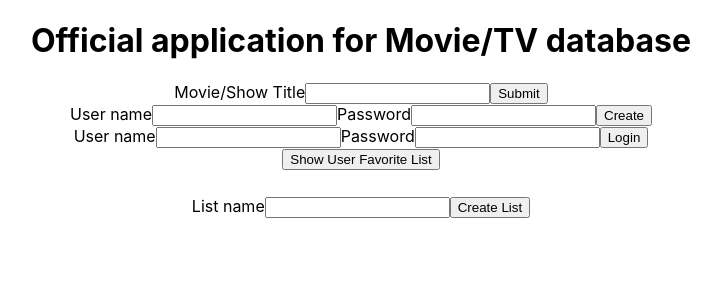
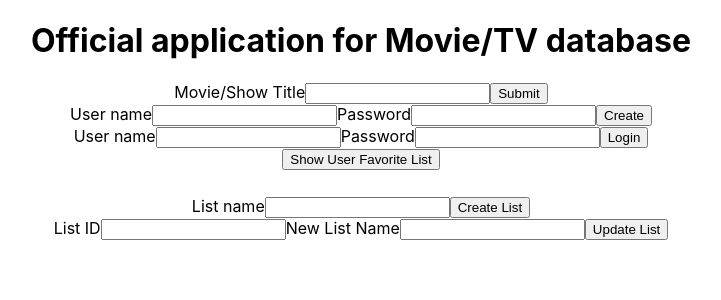
Before and after one commit to cs411-su22/su22-cs411-team008-xxzz, a React (Create React App) app in the folder watch-dojo/: page / in a window 1280 px wide. Shown: the top 300 px of the page, without its empty margins (279-1000 px from the left). Built offline with nearby package versions, Linux system fonts and the light colour scheme.

Commit message:
add in update

```diff
--- a/watch-dojo/src/App.js
+++ b/watch-dojo/src/App.js
@@ -12,7 +12,9 @@ function App() {
   const [loginPassword, setLoginPassword] = useState('');
   const [listname, setListName] = useState('');
   const [showTable, setShowTable] = useState(false);
-  const [listInfo, setListInfo] = useState([])
+  const [listInfo, setListInfo] = useState([]);
+  const [newListName, setNewListName] = useState('');
+  const [listID, setListID] = useState('');
 
   const submitSearch = () => {
     // console.log(title)
@@ -67,6 +69,14 @@ function App() {
         }
       }).then((response) => {
         setListInfo(response.data)
+        console.log(response.data)
+      })
+    }
+
+    const updateTable = () => {
+      Axios.put('http://localhost:3002/api/update_list', {
+          ID : listID,
+          Name: newListName
       })
     }
 
@@ -107,8 +117,8 @@ function App() {
 
       <div className="login">
         <label>User name</label>
-        <input type='text' name='user_name' onChange={(e) => {
-          setLoginUser(e.target.value)
+          <input type='text' name='user_name' onChange={(e) => {
+            setLoginUser(e.target.value)
         }}>
         </input>
         <label>Password</label>
@@ -129,16 +139,16 @@ function App() {
           <tr>
             <th>List ID</th>
             <th>List Name</th>
-            <th>Action1</th>
-            <th>Action2</th>
+            {/* <th>Action1</th>
+            <th>Action2</th> */}
           </tr>
             {listInfo.map((val) => {
             return (
               <tr>
                 <th>{val.list_id}</th>
-                <input type='text' name='list_name' value={val.list_name}></input>
-                <button>Update</button>
-                <button>Enter</button>
+                <th>{val.list_name}</th>
+                {/* <button onClick={}>Update</button>
+                <button>Enter</button> */}
               </tr>
             );
           })}
@@ -157,6 +167,22 @@ function App() {
       </div>
 
 
+
+      <div className="update_list">
+        <label>List ID</label>
+        <input type='text' name='id' onChange={(e) => {
+          setListID(e.target.value)
+        }}>
+        </input>
+        <label>New List Name</label>
+        <input type='text' name='name' onChange={(e) => {
+          setNewListName(e.target.value)
+        }}>
+        </input>
+        <button onClick={updateTable}>Update List</button>
+      </div>
+
+
     </div>
   );
 }
```
Also changed, not shown: 1 other file (tests, documents, lock files or other folders).
